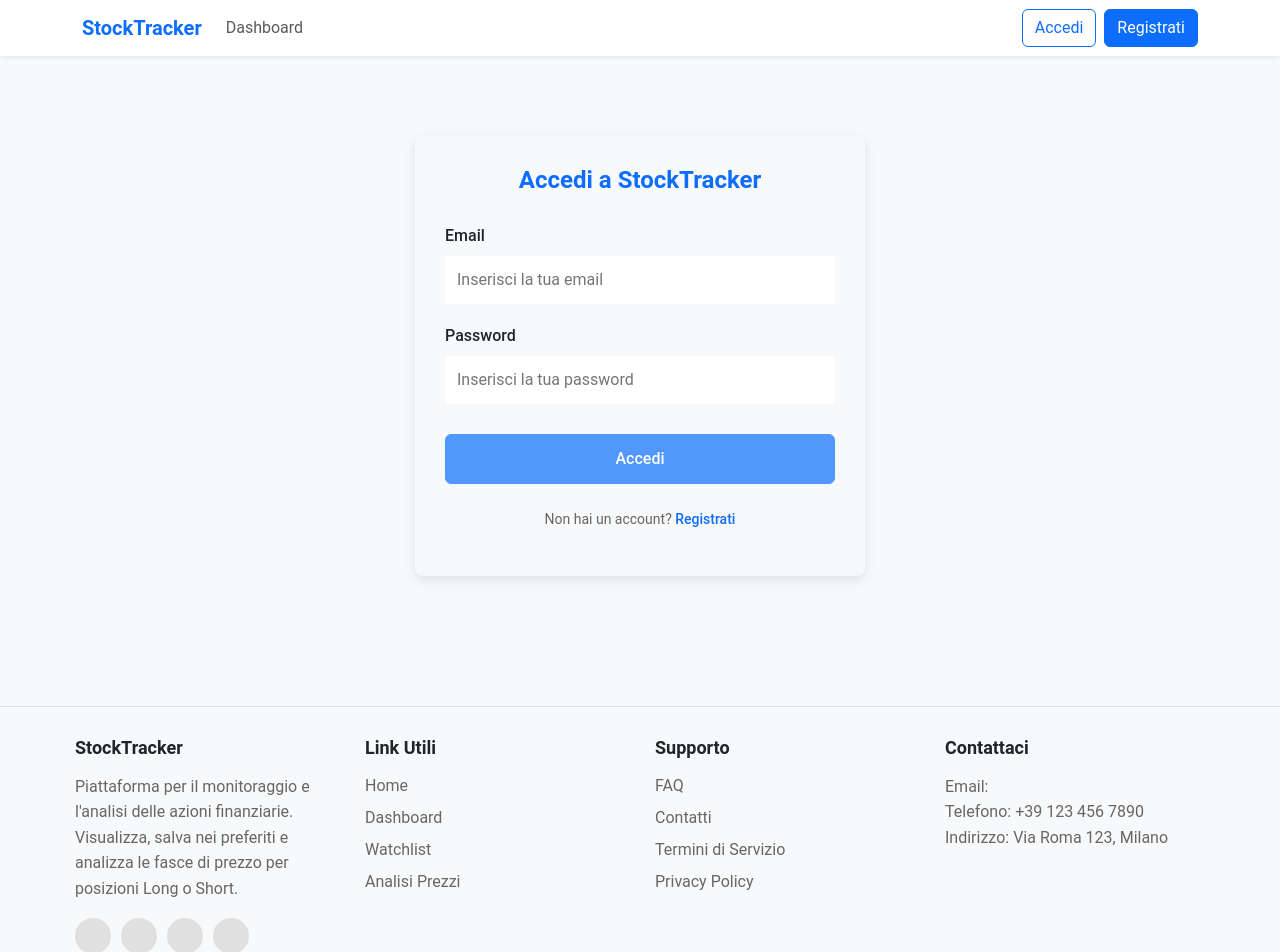
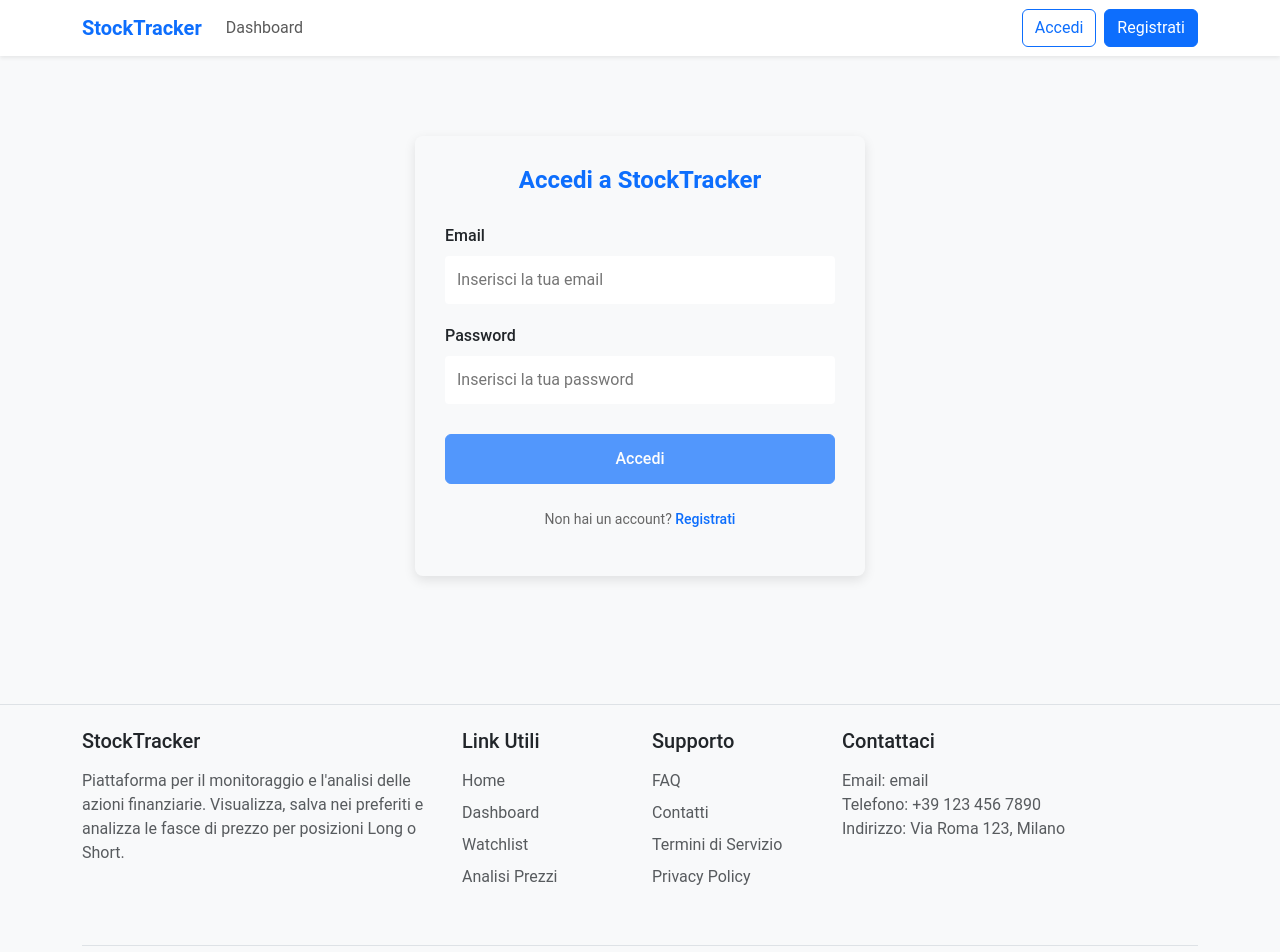
Before and after one commit to camb3la/StockTracker-FE, an Angular app: page /login in a window 1280 px wide. Shown: the top 952 px of the page. Built offline with nearby package versions, Linux system fonts and the light colour scheme.

Commit message:
Footer Component adattato a BootStrap

```diff
--- a/src/app/shared/components/footer/footer.component.html
+++ b/src/app/shared/components/footer/footer.component.html
@@ -1,42 +1,43 @@
-<footer class="footer">
+<footer class="bg-light mt-5 py-4 border-top">
   <div class="container">
-    <div class="footer-content">
+    <div class="row">
       <!-- Informazioni sull'applicazione -->
-      <div class="footer-section">
-        <h3>{{ companyInfo.name }}</h3>
-        <p>{{ companyInfo.description }}</p>
-        <div class="social-links">
-          <a *ngFor="let social of socialLinks" [href]="social.url" target="_blank" [attr.aria-label]="social.name">
+      <div class="col-md-4 mb-4">
+        <h5 class="mb-3">{{ companyInfo.name }}</h5>
+        <p class="text-muted">{{ companyInfo.description }}</p>
+        <div class="d-flex mt-3">
+          <a *ngFor="let social of socialLinks" [href]="social.url" target="_blank" [attr.aria-label]="social.name"
+             class="me-2 btn btn-sm btn-light rounded-circle">
             <i [class]="social.icon"></i>
           </a>
         </div>
       </div>
 
       <!-- Link utili -->
-      <div class="footer-section">
-        <h3>Link Utili</h3>
-        <ul>
-          <li *ngFor="let link of usefulLinks">
-            <a [routerLink]="link.url">{{ link.name }}</a>
+      <div class="col-md-2 mb-4">
+        <h5 class="mb-3">Link Utili</h5>
+        <ul class="list-unstyled">
+          <li *ngFor="let link of usefulLinks" class="mb-2">
+            <a [routerLink]="link.url" class="text-decoration-none text-muted">{{ link.name }}</a>
           </li>
         </ul>
       </div>
 
       <!-- Supporto -->
-      <div class="footer-section">
-        <h3>Supporto</h3>
-        <ul>
-          <li *ngFor="let link of supportLinks">
-            <a [routerLink]="link.url">{{ link.name }}</a>
+      <div class="col-md-2 mb-4">
+        <h5 class="mb-3">Supporto</h5>
+        <ul class="list-unstyled">
+          <li *ngFor="let link of supportLinks" class="mb-2">
+            <a [routerLink]="link.url" class="text-decoration-none text-muted">{{ link.name }}</a>
           </li>
         </ul>
       </div>
 
       <!-- Contatti -->
-      <div class="footer-section">
-        <h3>Contattaci</h3>
-        <p>
-          Email: <br>
+      <div class="col-md-4 mb-4">
+        <h5 class="mb-3">Contattaci</h5>
+        <p class="text-muted">
+          Email: email <br>
           Telefono: +39 123 456 7890<br>
           Indirizzo: Via Roma 123, Milano
         </p>
@@ -44,8 +45,8 @@
     </div>
 
     <!-- Copyright -->
-    <div class="footer-bottom">
-      <p>&copy; {{ currentYear }} {{ companyInfo.name }}. Tutti i diritti riservati. Progetto realizzato per scopi didattici.</p>
+    <div class="text-center text-muted pt-3 border-top mt-3">
+      <p class="mb-0">&copy; {{ currentYear }} {{ companyInfo.name }}. Tutti i diritti riservati. Progetto realizzato per scopi didattici.</p>
     </div>
   </div>
 </footer>
--- a/src/app/shared/components/footer/footer.component.scss
+++ b/src/app/shared/components/footer/footer.component.scss
@@ -92,16 +92,3 @@
     }
   }
 }
-
-// Responsive styles
-@media (max-width: 768px) {
-  .footer {
-    .footer-content {
-      flex-direction: column;
-    }
-
-    .footer-section {
-      margin-bottom: 30px;
-    }
-  }
-}
```
